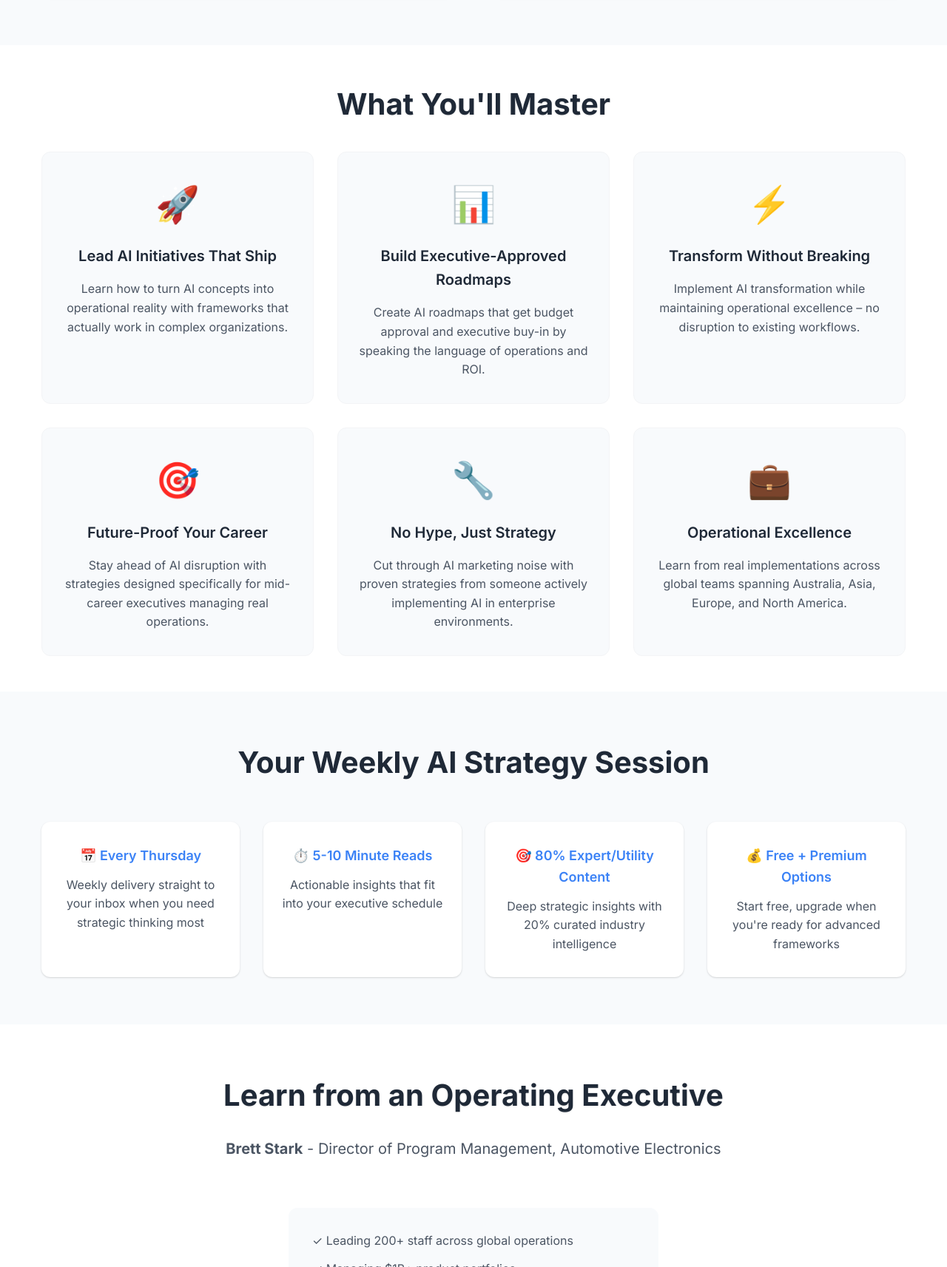
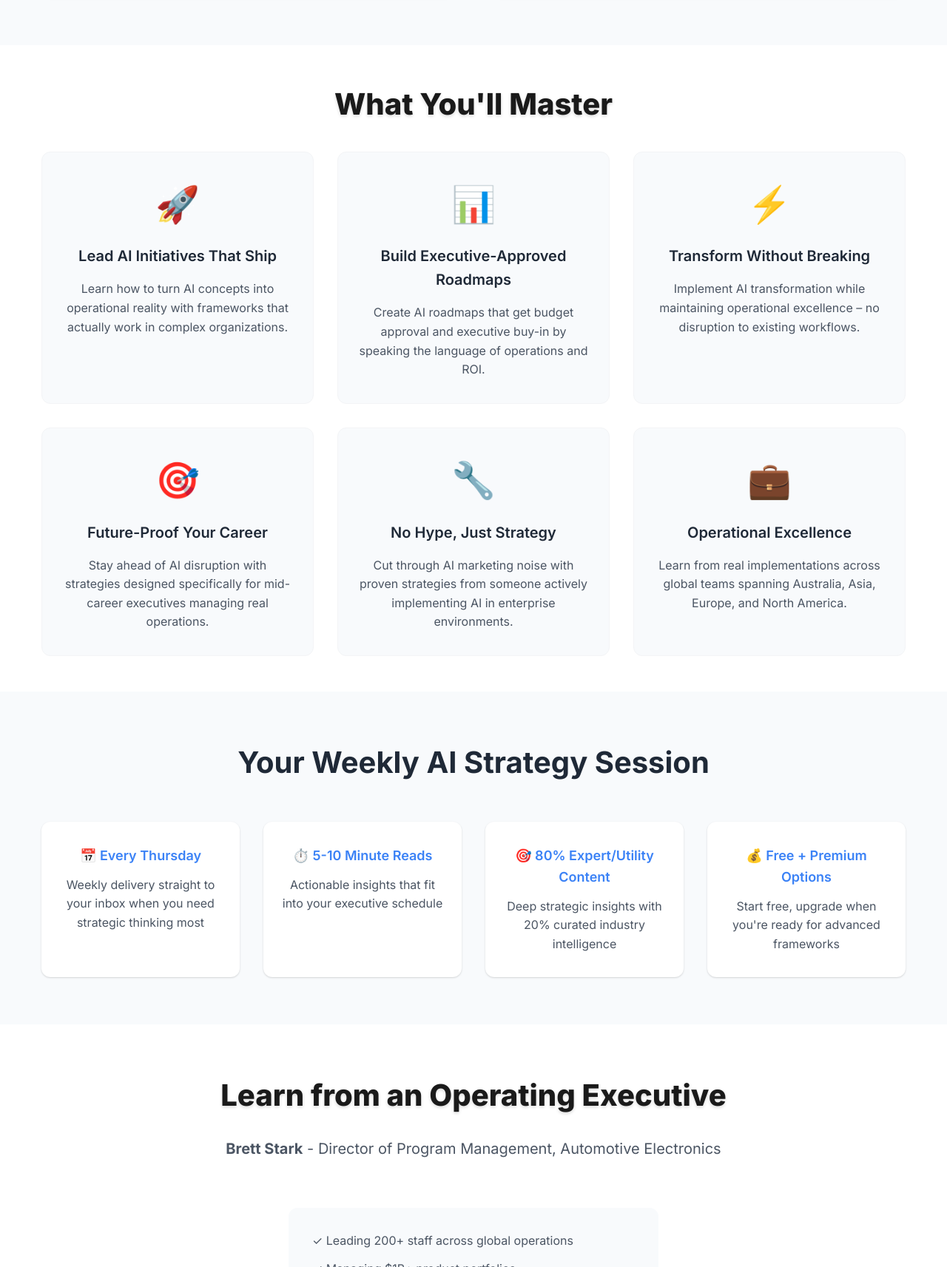
Before and after one commit to brettstark73/asa-landing, a website: page index.html in a window 1280 px wide. Shown: the part 1407-3120 px from the top of the page at 74% size. Drawn offline with Linux system fonts and the light colour scheme; a script that the page names is missing.

Commit message:
Improve text contrast with darker colors and stronger shadows

```diff
--- a/public/styles.css
+++ b/public/styles.css
@@ -206,10 +206,10 @@ body {
 .benefits h2 {
     text-align: center;
     font-size: 2.5rem;
-    font-weight: 700;
+    font-weight: 800;
     margin-bottom: 2rem;
-    color: var(--text-primary);
-    text-shadow: 0 1px 2px rgba(0, 0, 0, 0.1);
+    color: #1a1a1a;
+    text-shadow: 0 2px 4px rgba(0, 0, 0, 0.15);
 }
 
 .benefits-grid {
@@ -307,10 +307,10 @@ body {
 
 .author h2 {
     font-size: 2.5rem;
-    font-weight: 700;
+    font-weight: 800;
     margin-bottom: 1.5rem;
-    color: var(--text-primary);
-    text-shadow: 0 1px 2px rgba(0, 0, 0, 0.1);
+    color: #1a1a1a;
+    text-shadow: 0 2px 4px rgba(0, 0, 0, 0.15);
 }
 
 .author-title {
--- a/styles.css
+++ b/styles.css
@@ -206,10 +206,10 @@ body {
 .benefits h2 {
     text-align: center;
     font-size: 2.5rem;
-    font-weight: 700;
+    font-weight: 800;
     margin-bottom: 2rem;
-    color: var(--text-primary);
-    text-shadow: 0 1px 2px rgba(0, 0, 0, 0.1);
+    color: #1a1a1a;
+    text-shadow: 0 2px 4px rgba(0, 0, 0, 0.15);
 }
 
 .benefits-grid {
@@ -307,10 +307,10 @@ body {
 
 .author h2 {
     font-size: 2.5rem;
-    font-weight: 700;
+    font-weight: 800;
     margin-bottom: 1.5rem;
-    color: var(--text-primary);
-    text-shadow: 0 1px 2px rgba(0, 0, 0, 0.1);
+    color: #1a1a1a;
+    text-shadow: 0 2px 4px rgba(0, 0, 0, 0.15);
 }
 
 .author-title {
```
